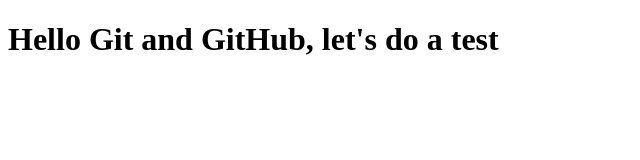
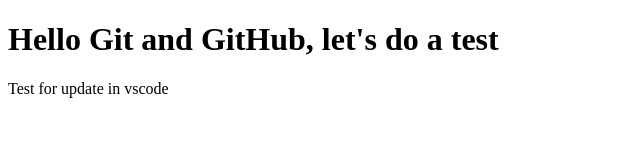
Before and after one commit to MendesS4/tests-ssh, a plain HTML site: page main.html in a window 1280 px wide. Shown: the whole page, without its empty margins (0-640 px from the left). Drawn offline with Linux system fonts and the light colour scheme.

Commit message:
Update main.html

```diff
--- a/main.html
+++ b/main.html
@@ -9,6 +9,7 @@
     <h1>
         Hello Git and GitHub, let's do a test
     </h1>
+    <p>Test for update in vscode</p>
 
 </body>
 </html>
```
